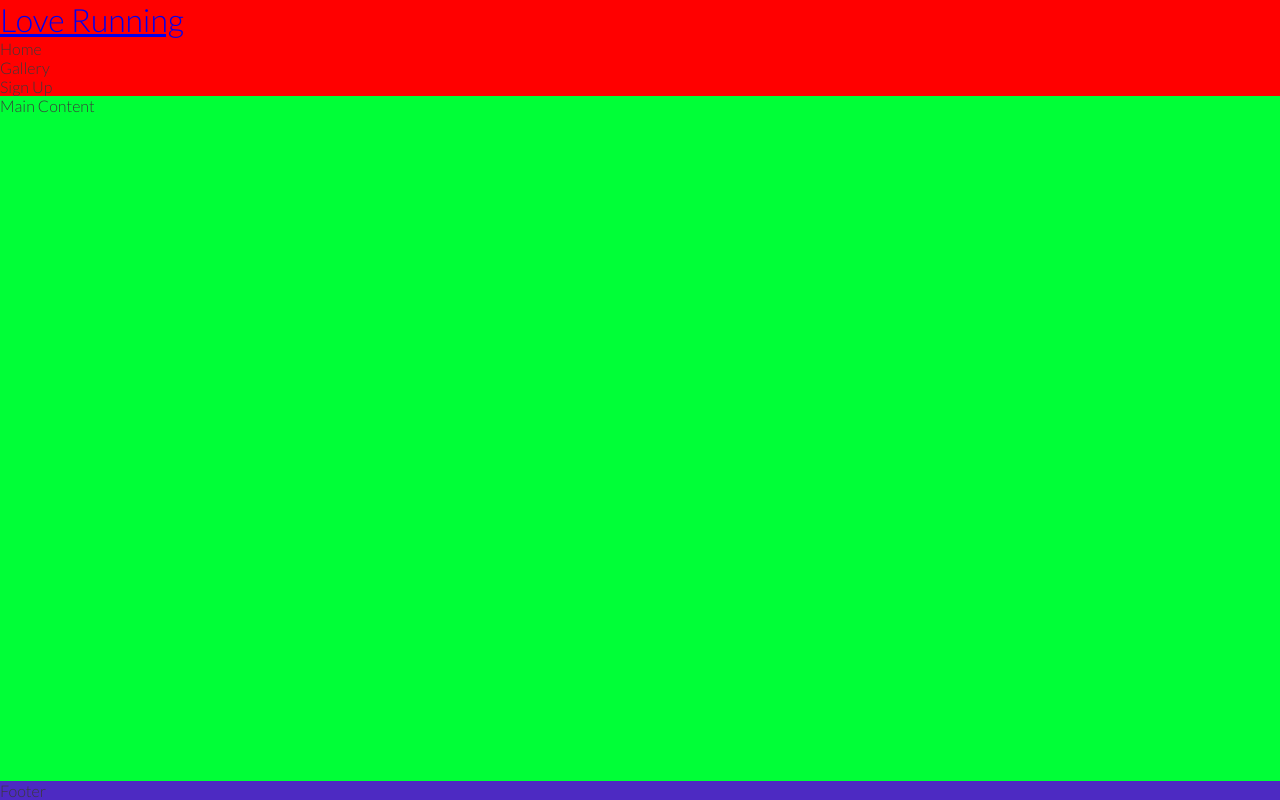
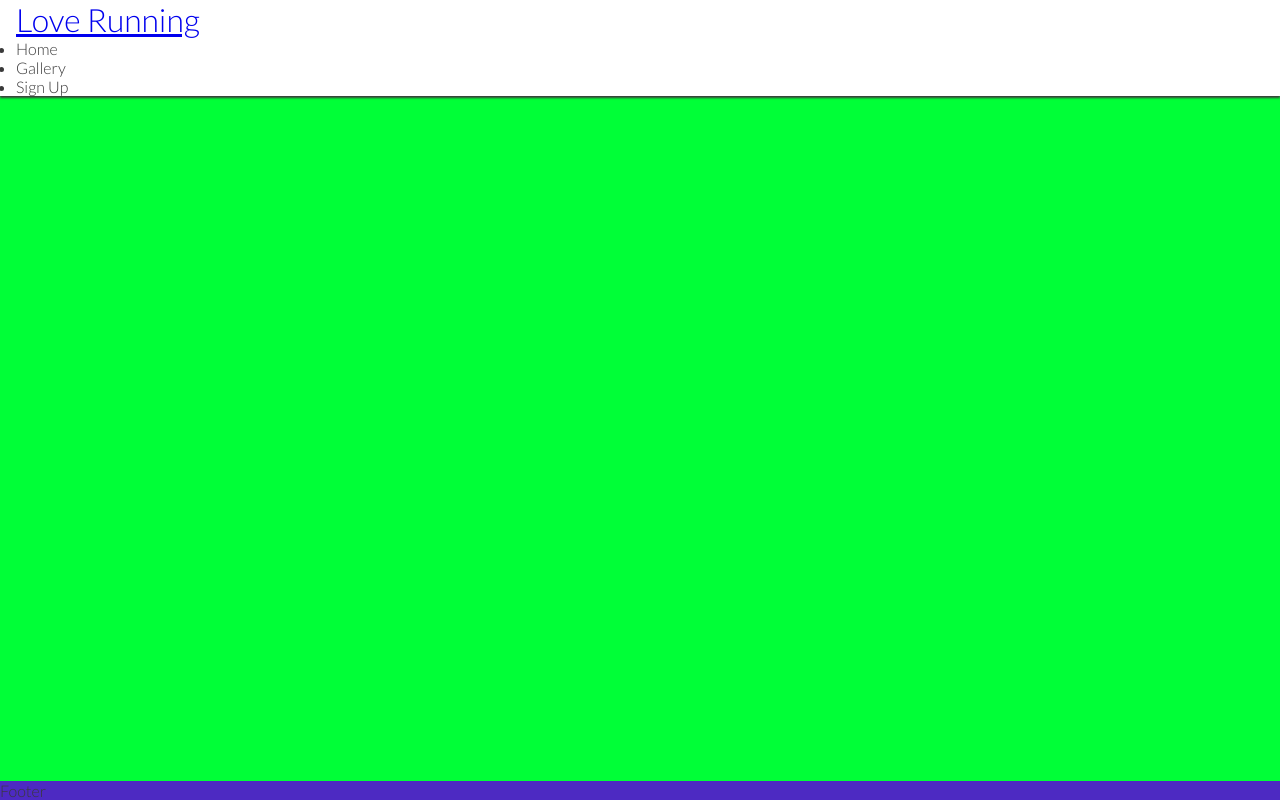
Before and after one commit to Jordalenko/Practice, a plain HTML site: page LoveRunning/index.html in a window 1280 px wide. Drawn offline with Linux system fonts and the light colour scheme.

Commit message:
make header stick at top.

```diff
--- a/LoveRunning/assets/css/style.css
+++ b/LoveRunning/assets/css/style.css
@@ -24,7 +24,12 @@ body {
 /* header */
 
 header {
-    background-color: red;
+    background-color: #ffffff;
+    padding: 0 1rem;
+    position: fixed;
+    z-index: 99;
+    width: 100%;
+    box-shadow: 0 2px 2px #3a3a3a;
 }
 
 /* main content */
```
